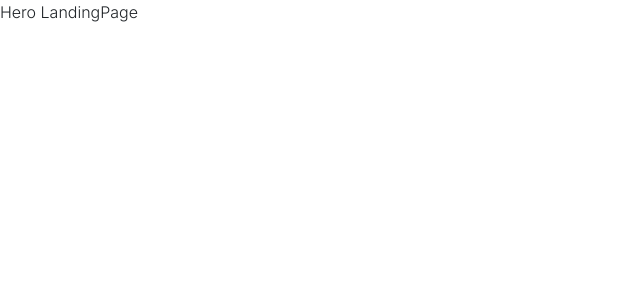
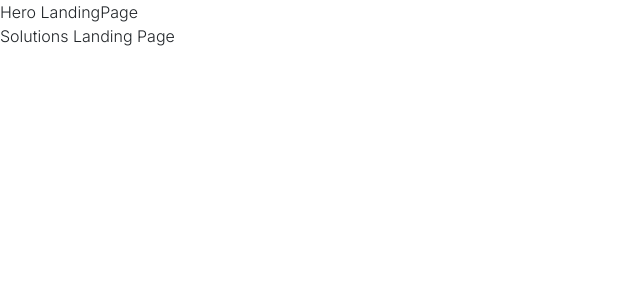
Before and after one commit to adawev/Taskify, a React (Vite) app: page / in a window 1280 px wide. Shown: the top 300 px of the page, without its empty margins (0-640 px from the left). Built offline with nearby package versions, Linux system fonts and the light colour scheme.

Commit message:
solutions section

```diff
--- a/src/components/HeroLandingPage/HeroLandingPage.jsx
+++ /dev/null
@@ -1,8 +0,0 @@
-import './HeroLandingPage.scss'
-
-function HeroLandingPage() {
-    return <div className="HeroLandingPage">
-        Hero LandingPage
-    </div>
-}
-export default HeroLandingPage;
--- /dev/null
+++ b/src/components/LandingPageComponents/Hero/Hero.jsx
@@ -0,0 +1,8 @@
+import './style.scss'
+
+function Hero() {
+    return <div className="HeroLandingPage">
+        Hero LandingPage
+    </div>
+}
+export default Hero;
--- /dev/null
+++ b/src/components/LandingPageComponents/Solutions/Solutions.jsx
@@ -0,0 +1,9 @@
+import './style.scss'
+
+
+function Solutions(){
+    return <div className="SolutionsLandingPage">
+        Solutions Landing Page
+    </div>
+}
+export default Solutions;
--- /dev/null
+++ b/src/components/LandingPageComponents/Solutions/style.scss
@@ -0,0 +1,3 @@
+.SolutionsLandingPage{
+
+}
--- a/src/pages/LandingPage.jsx
+++ b/src/pages/LandingPage.jsx
@@ -1,8 +1,10 @@
-import HeroLandingPage from "../components/HeroLandingPage/HeroLandingPage";
+import Hero from "../components/LandingPageComponents/Hero/Hero";
+import Solutions from "../components/LandingPageComponents/Solutions/Solutions";
 
 function LandingPage() {
     return <div className="LandingPage">
-        <HeroLandingPage/>
+        <Hero/>
+        <Solutions/>
     </div>
 }
 export default LandingPage;
```
Also changed, not shown: src/components/LandingPageComponents/Hero/style.scss (renamed from src/components/HeroLandingPage/HeroLandingPage.scss).
